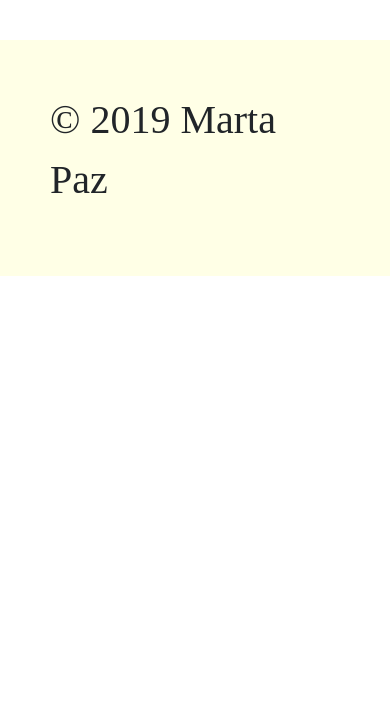
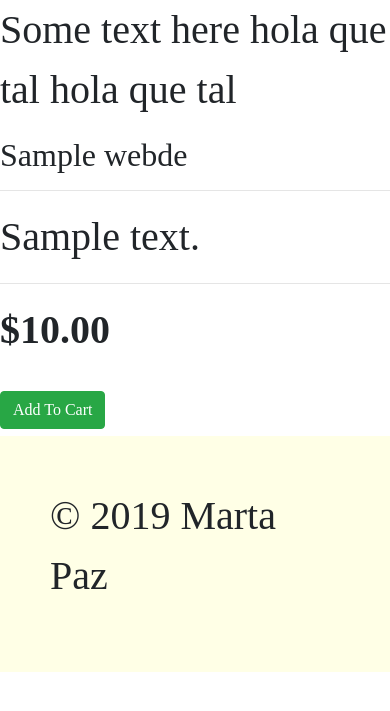
Before and after one commit to pazcm/websites-design-spot, a Django app: page /webdes/1/ in a window 390 px wide. Shown: the part 76-787 px from the top of the page. Run offline with Django 3.2, Linux system fonts and the light colour scheme; tables that the repository leaves empty hold one stand-in row (values such as "Sample post"); grey boxes marked "Sample" are stand-in pictures; some libraries are stand-ins or nearby versions; some web fonts are replaced.

Commit message:
add webdes detail template

```diff
--- a/websites_design_spot/templates/webdes/webdes_detail.html
+++ b/websites_design_spot/templates/webdes/webdes_detail.html
@@ -2,30 +2,28 @@
 {% block page_title %}{{ webdes.name }}{% endblock %}
 {% block page_heading %}{{ webdes.name }}{% endblock %}
 {% block content %}
-<div class="webdes-container">
+
+<div class="webdes-detail-container">
     <div class="row row-flex">
-		{% for webdes in Webdes %}
-		<div class="col-xs-10 col-xs-offset-1 col-sm-offset-0 col-sm-6 col-md-4 display panel panel-default">
-			<div class="webdes panel-body">
-				<p class="webdes-some-tex">hola que tal hola que tal</p>
-				<h3>{{ webdes.name }}</h3>
-				<p class="webdes-description">{{ webdes.description }}</p>
-        <p>{{ webdes.price }}</p>
-
+        <div class="col-sm-12 col-md-6 text-left">
+            <p class="webdes-some-text">Some text here hola que tal hola que tal</p>
+            <h2 class="webdes-detail-title">{{ webdes.name }}</h2>
+            <hr class="">
+                <p class="webdes-detail-description">{{ webdes.description|linebreaks }}</p>
+            <hr class="">
+            <p><strong>${{ webdes.price }}</strong></p>
             <form method="post" action="{% url 'add_to_cart' webdes.id %}">
                 {% csrf_token %}
-					<div class="input-group">
-						<input name="quantity" type="number" min="1" max="999" class="form-control" placeholder="Quantity"/>
+                <div class="input-group webdes-detail-button">
                     <span class="input-group-btn">
-							<button class="btn btn-success" type="submit">Add</button>
+                        <button class="btn btn-success cart-add" type="submit">Add To Cart</button>
                     </span>
                 </div>
             </form>
-
-				<div class="webdes-image" style="background-image: url('{{ MEDIA_URL }}{{ webdes.image }}')"></div>
         </div>
+        <div class="col-sm-12 col-md-6">
+            <div class="webdes-detail-image" style="background-image: url('{{ MEDIA_URL }}{{ webdes.image }}')"></div>
         </div>
-		{% endfor %}
     </div>
 </div>
 {% endblock %}
```
Lines whose indentation alone changed are shown as unchanged.
